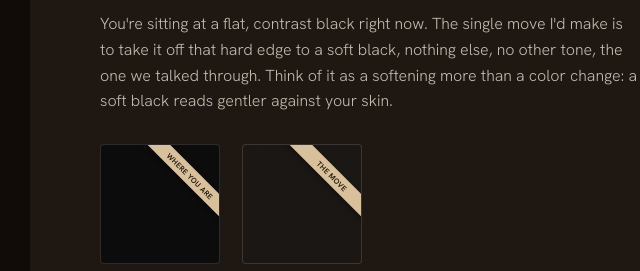
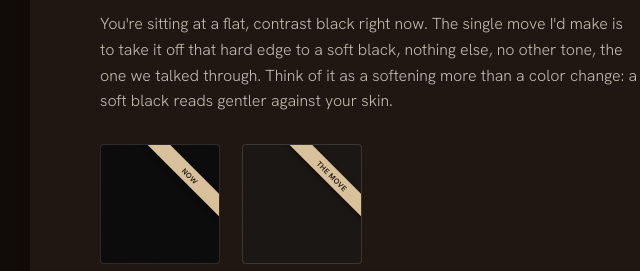
Before and after one commit to flowecollective/Jordanwangco-, a plain HTML site: page public/clients/sb-7f3a91.html in a window 1280 px wide. Shown: the part 2885-3156 px from the top of the page, 106-746 px from the left. Drawn offline with Linux system fonts and the light colour scheme; no server answers.

Commit message:
Swatch ribbon: 'where you are' -> 'now'

```diff
--- a/public/clients/sb-7f3a91.html
+++ b/public/clients/sb-7f3a91.html
@@ -286,7 +286,7 @@
     <h2>Off the hard black</h2>
     <p>You're sitting at a flat, contrast black right now. The single move I'd make is to take it off that hard edge to a soft black, nothing else, no other tone, the one we talked through. Think of it as a softening more than a color change: a soft black reads gentler against your skin.</p>
     <div class="swatches">
-      <div class="sw"><div class="chip" style="background:#0C0B0B;"><span class="ribbon">where you are</span></div><div class="sl">Contrast black</div></div>
+      <div class="sw"><div class="chip" style="background:#0C0B0B;"><span class="ribbon">now</span></div><div class="sl">Contrast black</div></div>
       <div class="sw"><div class="chip" style="background:#1A1614;"><span class="ribbon">the move</span></div><div class="sl">Soft black</div></div>
     </div>
     <p style="font-size:13px;color:var(--faint);margin-top:18px;">Swatch is indicative; we lock the exact formula once removal confirms condition. It stays deep; it won't lift you light.</p>
```
